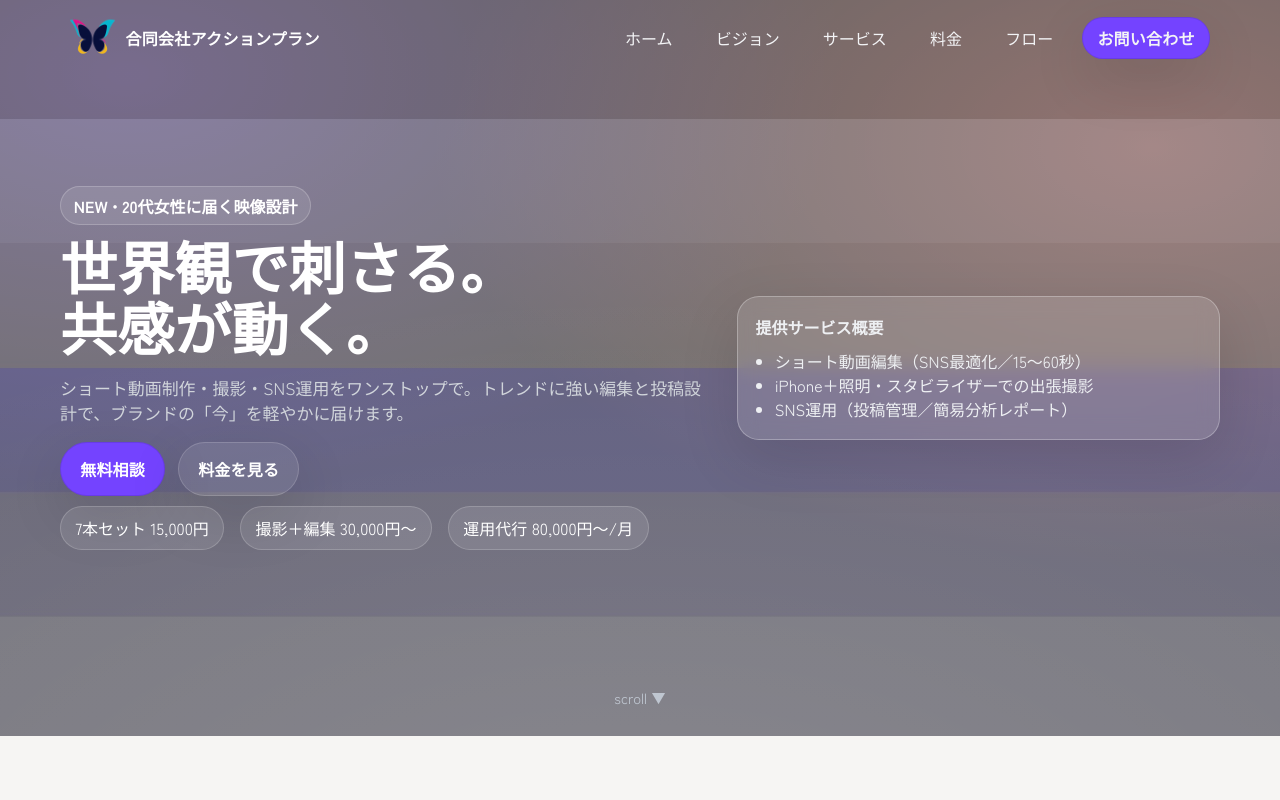
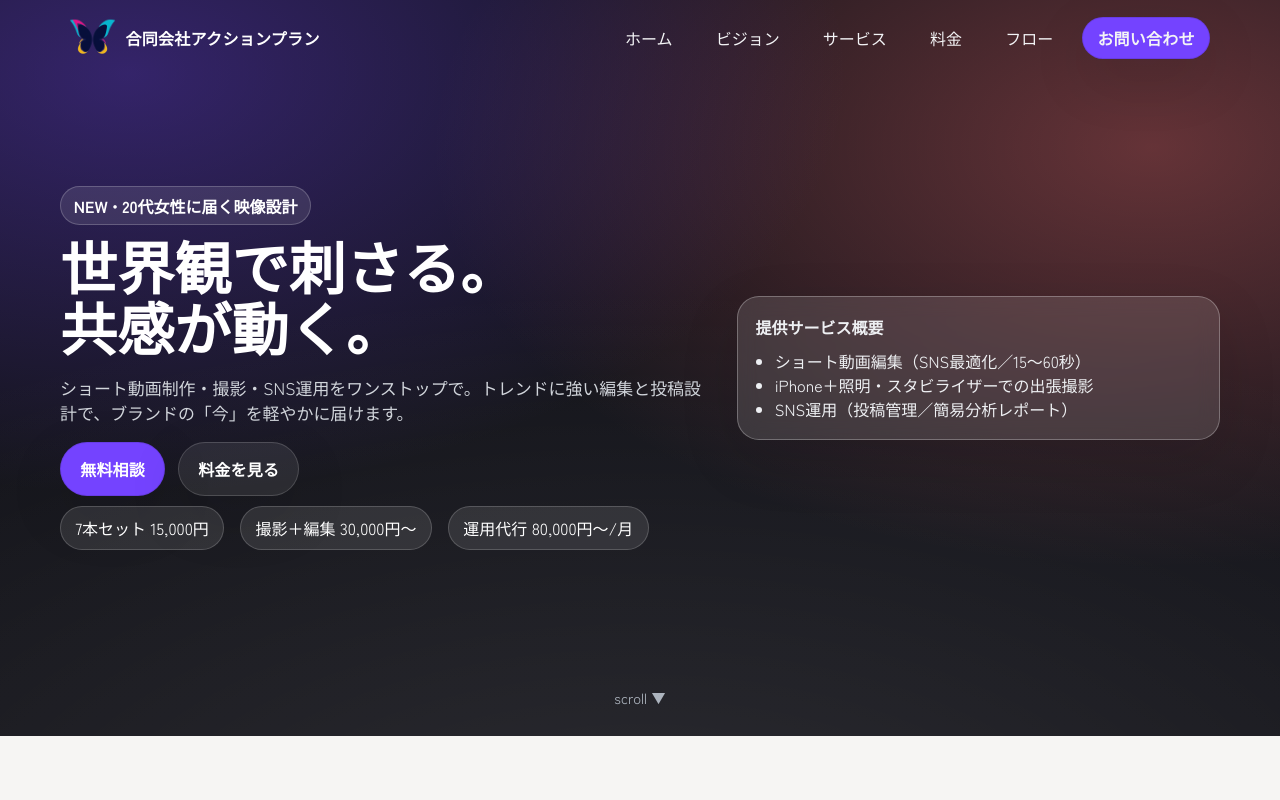
Before and after one commit to yukito7878/actionPlan, a plain HTML site: page index.html in a window 1280 px wide. Shown: the top 800 px of the page. Drawn offline with Linux system fonts and the light colour scheme.

Commit message:
second commit

```diff
--- a/styles.css
+++ b/styles.css
@@ -260,7 +260,6 @@ header.scrolled {
 	content: "";
 	position: absolute;
 	inset: 0;
-	background: url('/assets/hero.jpg') center/cover no-repeat;
 	opacity: .45;
 	mix-blend: overlay
 }
```
